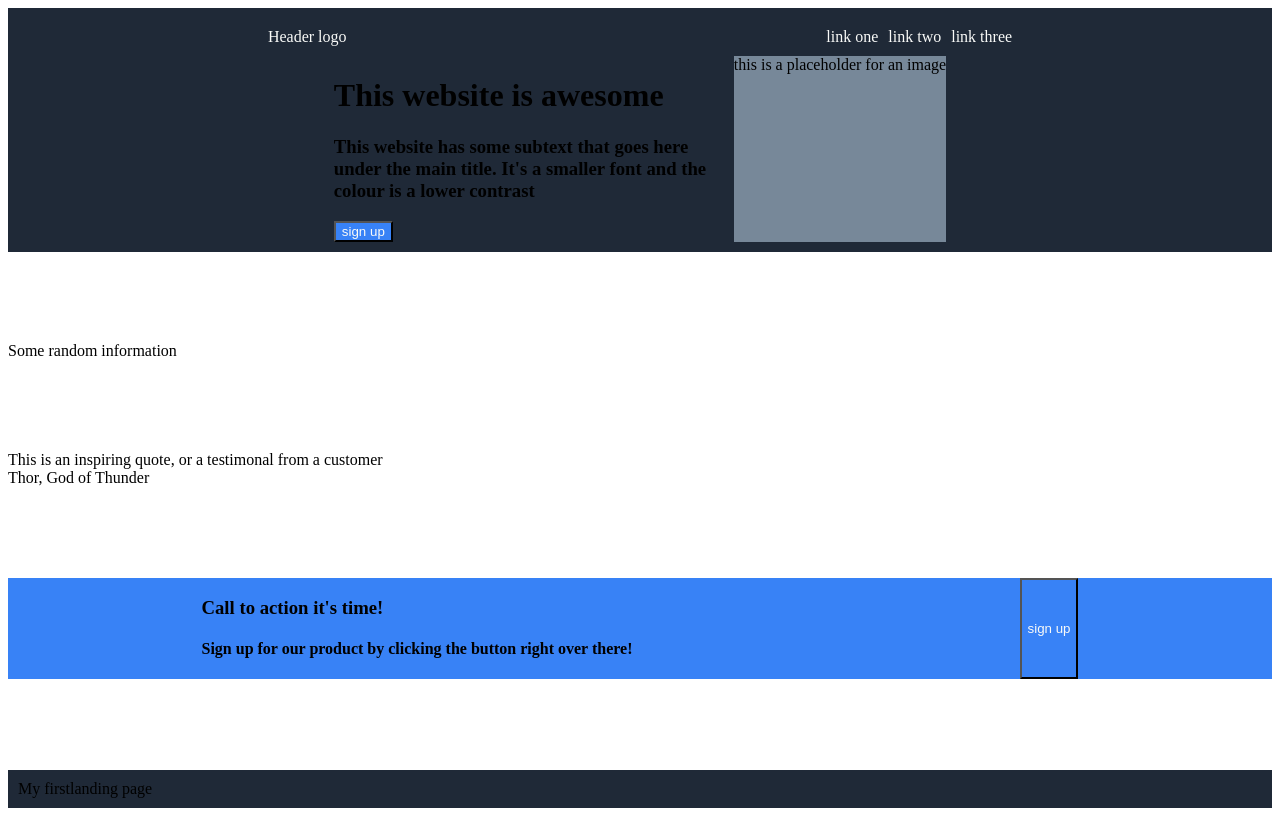
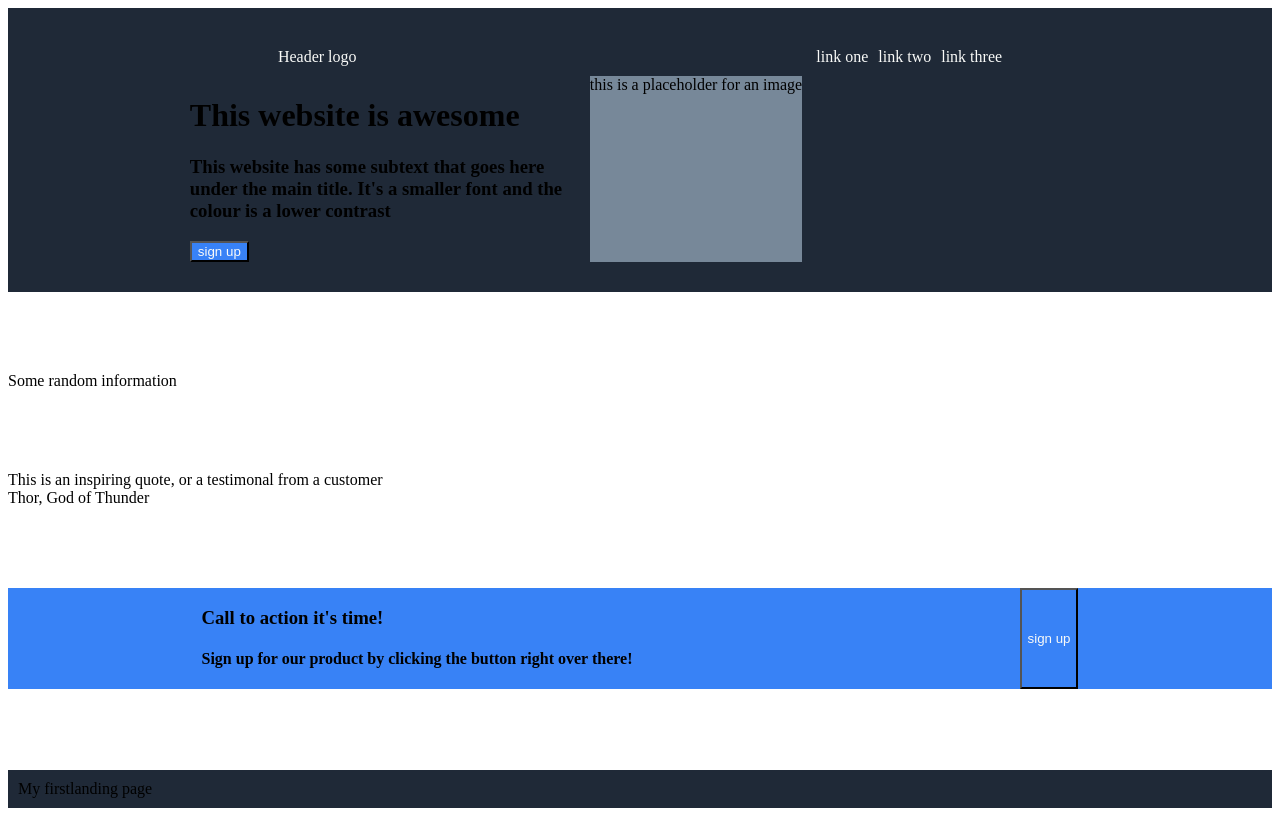
Before and after one commit to Peachboy97/Landing-page-project-, a plain HTML site: page index.html in a window 1280 px wide. Drawn offline with Linux system fonts and the light colour scheme.

Commit message:
Add a width of 800px to the bottom-a then used margin left to move the content where I wanted them to be

```diff
--- a/style.css
+++ b/style.css
@@ -4,15 +4,20 @@ body {
     flex-direction: column;
     height: 100vh;
     justify-content: space-between;
+    box-sizing: border-box;
 }
 
-.section-a,
+/* .section-a, */
 .header,
 .footer {
     background: #1f2937;
     padding: 10px;
 }
+.section-a {
+    padding: 30px;
+    background: #1f2937;
 
+}
 .header {
     color: #f9faf8;
     display: flex;
@@ -36,8 +41,9 @@ a {
 
 .bottom-a {
     display: flex;
-    /* width: 600px; */
+    width: 800px;
     justify-content: center;
+    margin-left: 58px;
 }
 
 .left-a {
```
